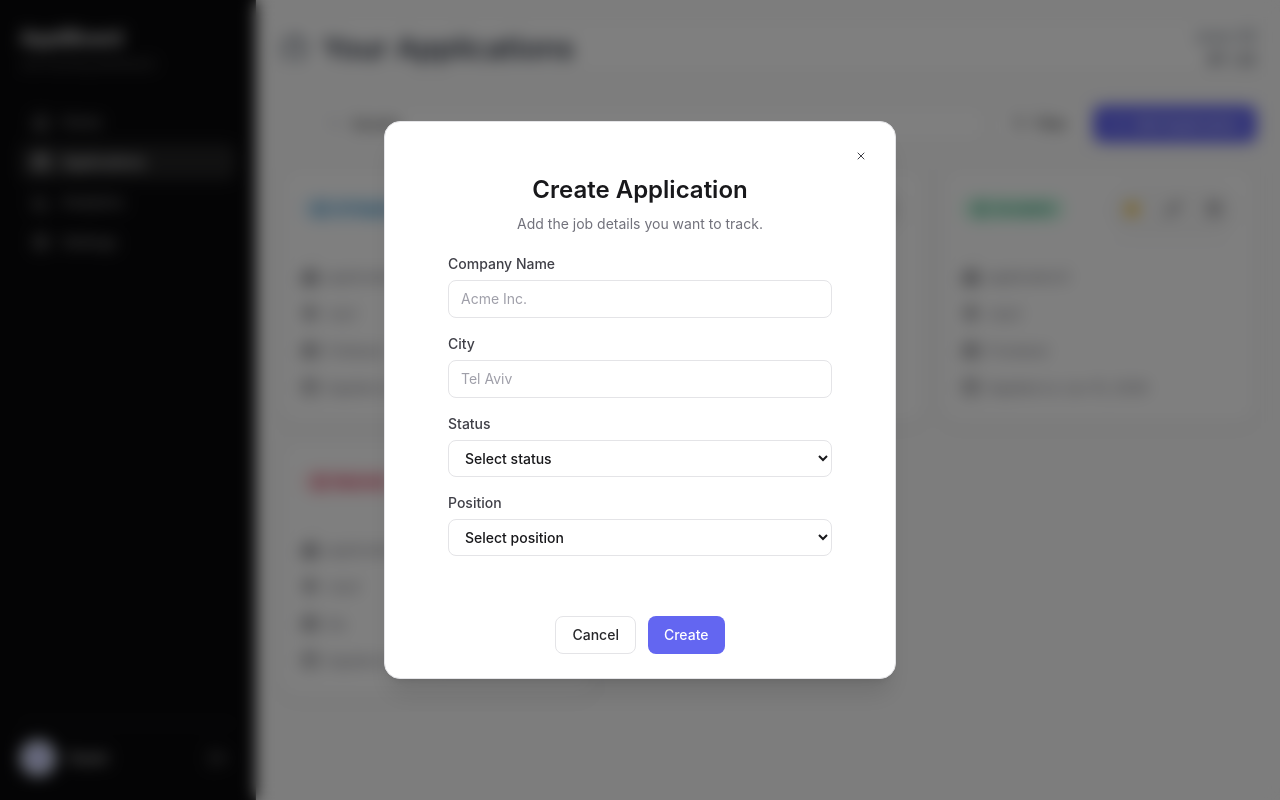
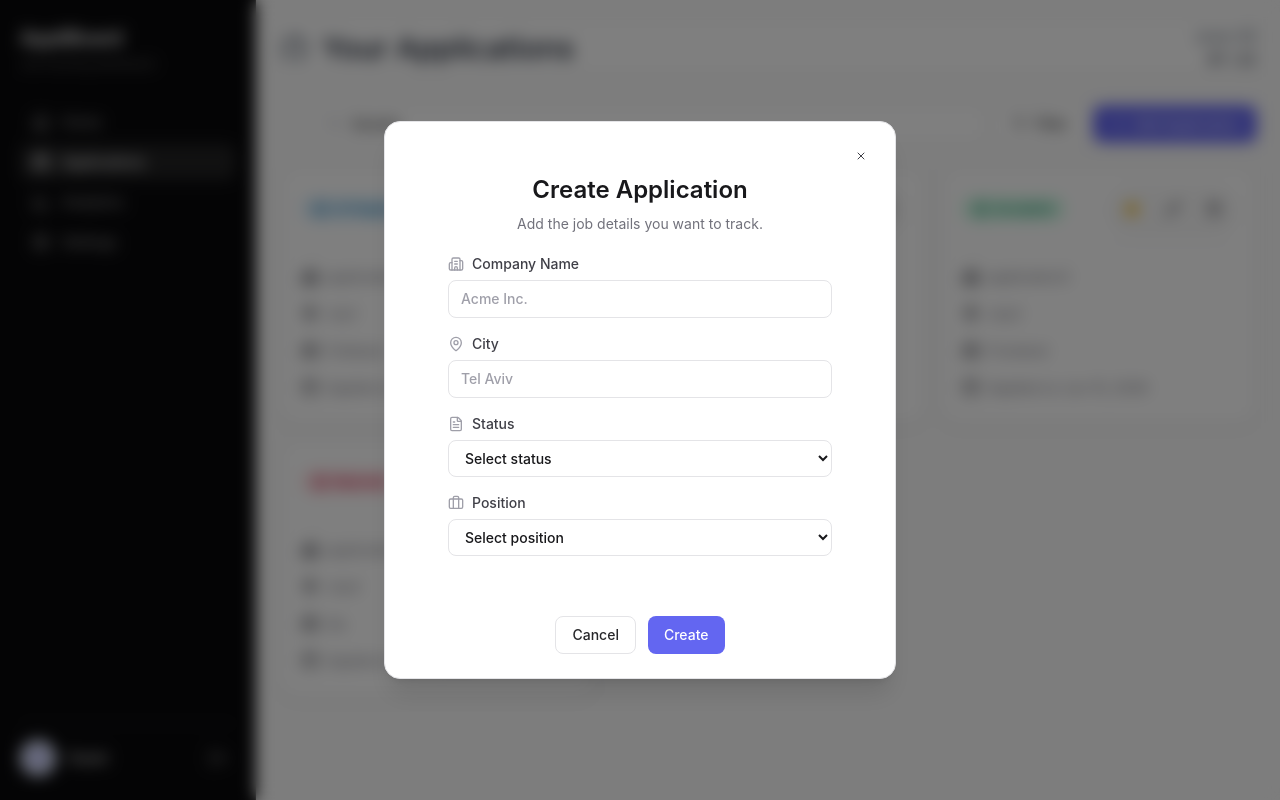
Before and after one commit to TomerP750/AppliBoard, a React (Vite) app in the folder frontend/: page /dashboard/applications in a window 1280 px wide. Both pictures are taken after typing "Sample" into the empty fields and a click on the button "Add Application". Built offline with nearby package versions, Linux system fonts and the light colour scheme.

Commit message:
icons added to form

```diff
--- a/frontend/src/features/dashboard/applications/components/CreateModal.tsx
+++ b/frontend/src/features/dashboard/applications/components/CreateModal.tsx
@@ -1,3 +1,4 @@
+import { BriefcaseIcon, Building2Icon, FileTextIcon, MapPinIcon } from "lucide-react";
 import { Button } from "../../../../shared/ui/Button";
 import { Input } from "../../../../shared/ui/Input";
 import { Modal } from "../../../../shared/ui/Modal";
@@ -11,6 +12,7 @@ interface CreateModalProps {
 }
 
 export function CreateModal({ isOpen, onClose }: CreateModalProps) {
+
     if (!isOpen) {
         return null;
     }
@@ -28,11 +30,27 @@ export function CreateModal({ isOpen, onClose }: CreateModalProps) {
                 </div>
 
                 <div className="flex flex-col gap-4">
-                    <Input label="Company Name" placeholder="Acme Inc." />
-                    <Input label="City" placeholder="Tel Aviv" />
+                    <label className="flex flex-col gap-1.5 text-sm font-medium text-zinc-700 dark:text-zinc-300">
+                        <span className="inline-flex items-center gap-2">
+                            <Building2Icon size={16} className="text-zinc-400 dark:text-zinc-500" />
+                            Company Name
+                        </span>
+                        <Input placeholder="Acme Inc." />
+                    </label>
 
                     <label className="flex flex-col gap-1.5 text-sm font-medium text-zinc-700 dark:text-zinc-300">
-                        Status
+                        <span className="inline-flex items-center gap-2">
+                            <MapPinIcon size={16} className="text-zinc-400 dark:text-zinc-500" />
+                            City
+                        </span>
+                        <Input placeholder="Tel Aviv" />
+                    </label>
+
+                    <label className="flex flex-col gap-1.5 text-sm font-medium text-zinc-700 dark:text-zinc-300">
+                        <span className="inline-flex items-center gap-2">
+                            <FileTextIcon size={16} className="text-zinc-400 dark:text-zinc-500" />
+                            Status
+                        </span>
                         <select
                             defaultValue=""
                             className="w-full rounded-lg border border-zinc-200 bg-white px-3 py-2 text-sm text-zinc-900 transition-colors focus:border-brand-primary focus:outline-none focus:ring-2 focus:ring-brand-primary/40 dark:border-zinc-800 dark:bg-zinc-900 dark:text-zinc-100"
@@ -49,7 +67,10 @@ export function CreateModal({ isOpen, onClose }: CreateModalProps) {
                     </label>
 
                     <label className="flex flex-col gap-1.5 text-sm font-medium text-zinc-700 dark:text-zinc-300">
-                        Position
+                        <span className="inline-flex items-center gap-2">
+                            <BriefcaseIcon size={16} className="text-zinc-400 dark:text-zinc-500" />
+                            Position
+                        </span>
                         <select
                             defaultValue=""
                             className="w-full rounded-lg border border-zinc-200 bg-white px-3 py-2 text-sm text-zinc-900 transition-colors focus:border-brand-primary focus:outline-none focus:ring-2 focus:ring-brand-primary/40 dark:border-zinc-800 dark:bg-zinc-900 dark:text-zinc-100"
```
